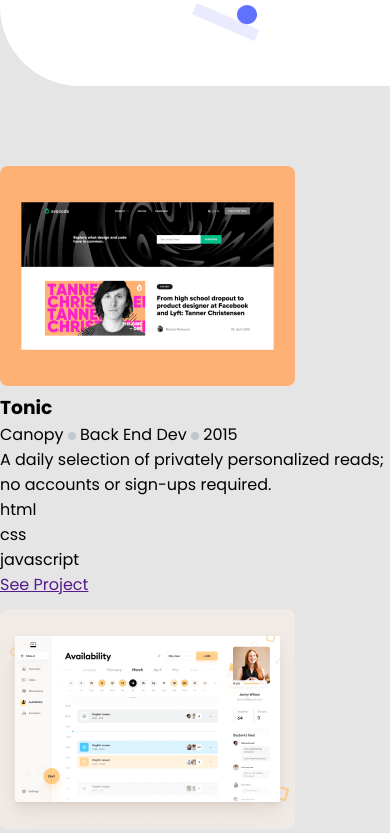
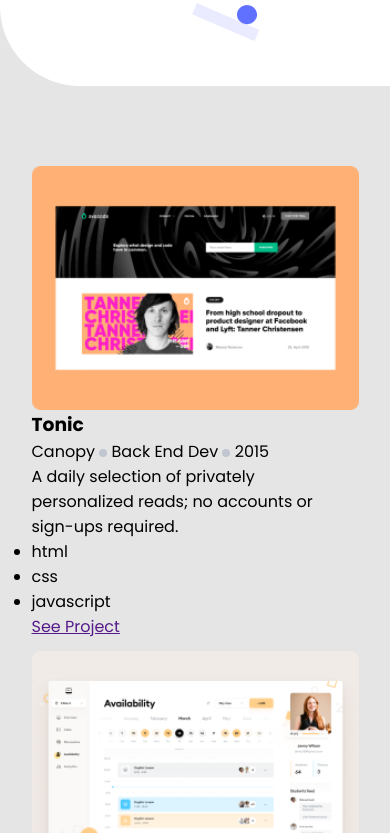
Before and after one commit to alphayowakarindi/My-Portfolio, a website: page index.html in a window 390 px wide. Shown: the part 710-1543 px from the top of the page. Drawn offline with Linux system fonts and the light colour scheme.

Commit message:
Add flex property to the card and style it

```diff
--- a/style.css
+++ b/style.css
@@ -198,5 +198,11 @@
     background: #e5e5e5;
     grid-gap: 12px;
   }
+  .work{
+    width: 327px;
+    display: flex;
+    flex-direction: column;
+    justify-content: center;
+  }
 
 }
```
